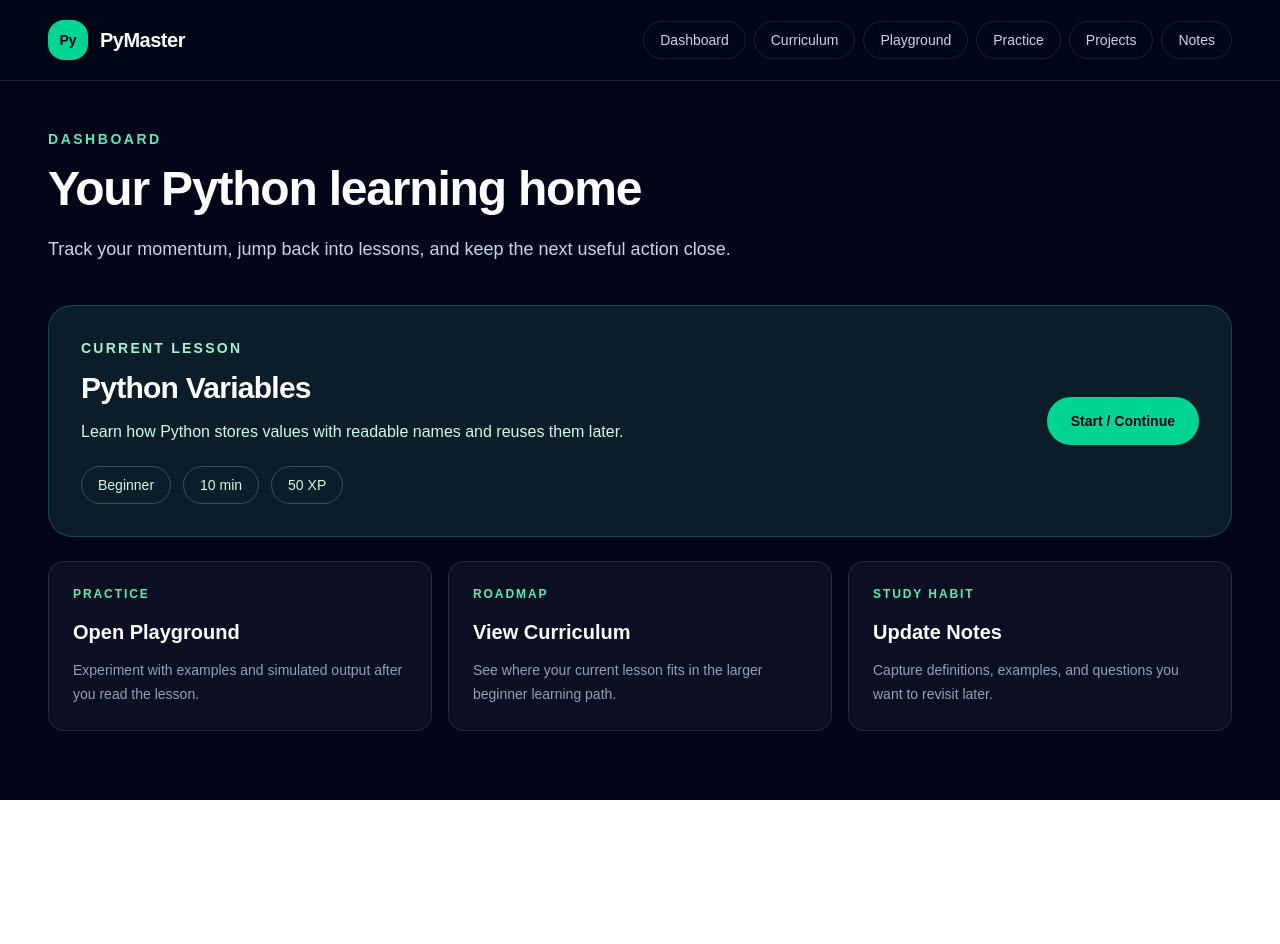
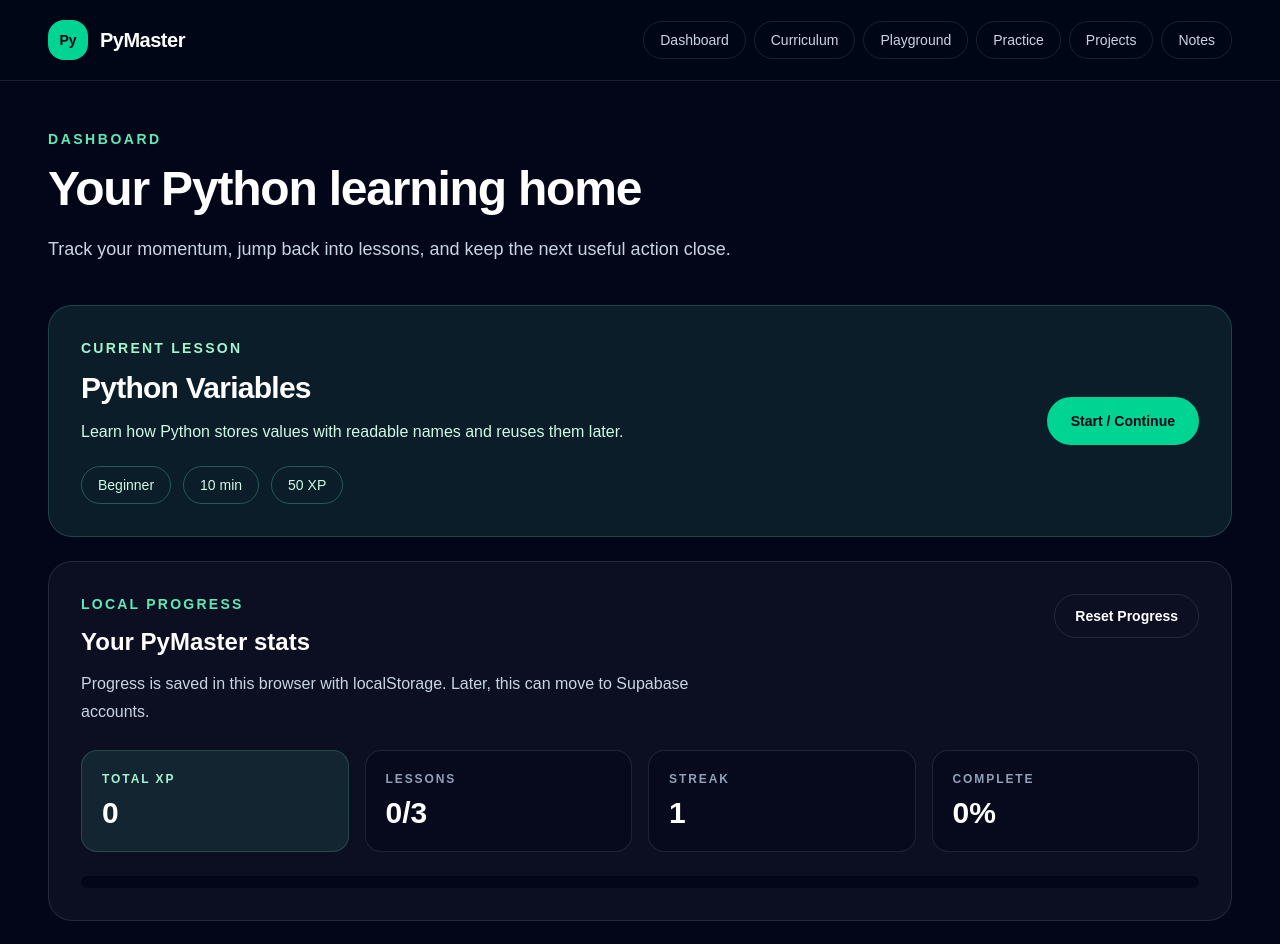
Before and after one commit to mhungry365/pymaster, a Next.js app: page /dashboard in a window 1280 px wide. Shown: the top 944 px of the page. Before the commit the page ends 800 px from the top, so only its background shows below. Built offline with nearby package versions, Linux system fonts and the light colour scheme.

Commit message:
Add local progress tracking engine

```diff
--- a/src/app/dashboard/page.tsx
+++ b/src/app/dashboard/page.tsx
@@ -1,9 +1,11 @@
 import Link from "next/link";
+import { ProgressDashboardCard } from "@/components/dashboard/progress-dashboard-card";
 import { ContentCard } from "@/components/content-card";
 import { PageShell } from "@/components/page-shell";
-import { getLessonBySlug } from "@/data/lessons";
+import { getAllLessons, getLessonBySlug } from "@/data/lessons";
 
 const currentLesson = getLessonBySlug("python-variables");
+const totalLessons = getAllLessons().length;
 
 const quickActions = [
   {
@@ -71,6 +73,8 @@
         </section>
       ) : null}
 
+      <ProgressDashboardCard totalLessons={totalLessons} />
+
       <div className="mt-6 grid gap-4 md:grid-cols-3">
         {quickActions.map((action) => (
           <Link key={action.title} href={action.href}>
--- /dev/null
+++ b/src/components/dashboard/progress-dashboard-card.tsx
@@ -0,0 +1,86 @@
+"use client";
+
+import { useProgress } from "@/hooks/use-progress";
+
+type ProgressDashboardCardProps = {
+  totalLessons: number;
+};
+
+export function ProgressDashboardCard({
+  totalLessons,
+}: ProgressDashboardCardProps) {
+  const { progress, resetProgress } = useProgress();
+  const completedLessonsCount = progress.completedLessonSlugs.length;
+  const progressPercent =
+    totalLessons > 0
+      ? Math.round((completedLessonsCount / totalLessons) * 100)
+      : 0;
+
+  return (
+    <section className="mt-6 rounded-3xl border border-white/10 bg-white/[0.04] p-6 sm:p-8">
+      <div className="flex flex-col gap-5 sm:flex-row sm:items-start sm:justify-between">
+        <div>
+          <p className="text-sm font-semibold uppercase tracking-[0.16em] text-emerald-300">
+            Local progress
+          </p>
+          <h2 className="mt-3 text-2xl font-semibold text-white">
+            Your PyMaster stats
+          </h2>
+          <p className="mt-3 max-w-2xl leading-7 text-slate-300">
+            Progress is saved in this browser with localStorage. Later, this can
+            move to Supabase accounts.
+          </p>
+        </div>
+        <button
+          type="button"
+          onClick={resetProgress}
+          className="inline-flex h-11 items-center justify-center rounded-full border border-white/10 px-5 text-sm font-semibold text-white transition hover:border-amber-300/50 hover:bg-amber-300/10"
+        >
+          Reset Progress
+        </button>
+      </div>
+
+      <div className="mt-6 grid gap-4 md:grid-cols-4">
+        <div className="rounded-2xl border border-emerald-300/20 bg-emerald-300/10 p-5">
+          <p className="text-xs font-semibold uppercase tracking-[0.16em] text-emerald-200">
+            Total XP
+          </p>
+          <p className="mt-2 text-3xl font-bold text-white">
+            {progress.totalXP}
+          </p>
+        </div>
+        <div className="rounded-2xl border border-white/10 bg-slate-950/50 p-5">
+          <p className="text-xs font-semibold uppercase tracking-[0.16em] text-slate-400">
+            Lessons
+          </p>
+          <p className="mt-2 text-3xl font-bold text-white">
+            {completedLessonsCount}/{totalLessons}
+          </p>
+        </div>
+        <div className="rounded-2xl border border-white/10 bg-slate-950/50 p-5">
+          <p className="text-xs font-semibold uppercase tracking-[0.16em] text-slate-400">
+            Streak
+          </p>
+          <p className="mt-2 text-3xl font-bold text-white">
+            {progress.currentStreak}
+          </p>
+        </div>
+        <div className="rounded-2xl border border-white/10 bg-slate-950/50 p-5">
+          <p className="text-xs font-semibold uppercase tracking-[0.16em] text-slate-400">
+            Complete
+          </p>
+          <p className="mt-2 text-3xl font-bold text-white">
+            {progressPercent}%
+          </p>
+        </div>
+      </div>
+
+      <div className="mt-6 h-3 overflow-hidden rounded-full bg-slate-950">
+        <div
+          className="h-full rounded-full bg-emerald-400 transition-all"
+          style={{ width: `${progressPercent}%` }}
+        />
+      </div>
+    </section>
+  );
+}
--- a/src/components/lesson/lesson-complete-button.tsx
+++ b/src/components/lesson/lesson-complete-button.tsx
@@ -1,15 +1,18 @@
 "use client";
 
-import { useState } from "react";
+import { useProgress } from "@/hooks/use-progress";
 
 type LessonCompleteButtonProps = {
+  lessonSlug: string;
   xpReward: number;
 };
 
 export function LessonCompleteButton({
+  lessonSlug,
   xpReward,
 }: LessonCompleteButtonProps) {
-  const [isComplete, setIsComplete] = useState(false);
+  const { completeLesson, progress } = useProgress();
+  const isComplete = progress.completedLessonSlugs.includes(lessonSlug);
 
   return (
     <div className="rounded-3xl border border-emerald-300/20 bg-emerald-300/10 p-6 text-center">
@@ -18,16 +21,16 @@
       </h2>
       <p className="mx-auto mt-3 max-w-2xl leading-7 text-emerald-100">
         {isComplete
-          ? `Great work. You earned ${xpReward} XP for finishing this lesson.`
+          ? `Great work. This lesson is saved in your local progress.`
           : "Mark the lesson complete when you have tried the quiz, filled the blank, and written your practice variables."}
       </p>
       <button
         type="button"
-        onClick={() => setIsComplete(true)}
+        onClick={() => completeLesson(lessonSlug, xpReward)}
         className="mt-6 inline-flex h-12 items-center justify-center rounded-full bg-emerald-400 px-6 text-sm font-semibold text-slate-950 transition hover:bg-emerald-300 disabled:cursor-not-allowed disabled:opacity-70"
         disabled={isComplete}
       >
-        {isComplete ? "Completed" : "Complete Lesson"}
+        {isComplete ? "Completed" : `Complete Lesson +${xpReward} XP`}
       </button>
     </div>
   );
--- a/src/components/lesson/lesson-page.tsx
+++ b/src/components/lesson/lesson-page.tsx
@@ -145,7 +145,7 @@
             </ul>
           </section>
 
-          <LessonCompleteButton xpReward={lesson.xp} />
+          <LessonCompleteButton lessonSlug={lesson.slug} xpReward={lesson.xp} />
 
           <section className="rounded-3xl border border-white/10 bg-white/[0.04] p-6 sm:p-8">
             <p className="text-sm font-semibold uppercase tracking-[0.16em] text-slate-400">
--- /dev/null
+++ b/src/hooks/use-progress.ts
@@ -0,0 +1,58 @@
+"use client";
+
+import { useEffect, useMemo, useState } from "react";
+import {
+  PROGRESS_UPDATED_EVENT,
+  completeLesson,
+  completePracticeQuestion,
+  completeProject,
+  getProgress,
+  getTotalXP,
+  isLessonCompleted,
+  resetProgress,
+  updateStreak,
+  type ProgressState,
+} from "@/lib/progress";
+
+export function useProgress() {
+  const [progress, setProgress] = useState<ProgressState>(getProgress);
+
+  function refreshProgress() {
+    setProgress(getProgress());
+  }
+
+  useEffect(() => {
+    window.addEventListener(PROGRESS_UPDATED_EVENT, refreshProgress);
+    window.addEventListener("storage", refreshProgress);
+    updateStreak();
+
+    return () => {
+      window.removeEventListener(PROGRESS_UPDATED_EVENT, refreshProgress);
+      window.removeEventListener("storage", refreshProgress);
+    };
+  }, []);
+
+  return useMemo(
+    () => ({
+      progress,
+      completeLesson: (slug: string, xp: number) => {
+        setProgress(completeLesson(slug, xp));
+      },
+      isLessonCompleted,
+      getTotalXP,
+      updateStreak: () => {
+        setProgress(updateStreak());
+      },
+      resetProgress: () => {
+        setProgress(resetProgress());
+      },
+      completePracticeQuestion: (id: string, xp: number) => {
+        setProgress(completePracticeQuestion(id, xp));
+      },
+      completeProject: (id: string, xp: number) => {
+        setProgress(completeProject(id, xp));
+      },
+    }),
+    [progress],
+  );
+}
--- /dev/null
+++ b/src/lib/progress.ts
@@ -0,0 +1,152 @@
+const PROGRESS_STORAGE_KEY = "pymaster-progress";
+const PROGRESS_UPDATED_EVENT = "pymaster-progress-updated";
+
+export type ProgressState = {
+  completedLessonSlugs: string[];
+  totalXP: number;
+  currentStreak: number;
+  lastActiveDate: string | null;
+  completedPracticeQuestionIds: string[];
+  completedProjectIds: string[];
+};
+
+const defaultProgress: ProgressState = {
+  completedLessonSlugs: [],
+  totalXP: 0,
+  currentStreak: 0,
+  lastActiveDate: null,
+  completedPracticeQuestionIds: [],
+  completedProjectIds: [],
+};
+
+function canUseStorage() {
+  return typeof window !== "undefined" && Boolean(window.localStorage);
+}
+
+function getTodayKey() {
+  return new Date().toISOString().slice(0, 10);
+}
+
+function getDateDifferenceInDays(fromDate: string, toDate: string) {
+  const from = new Date(`${fromDate}T00:00:00`);
+  const to = new Date(`${toDate}T00:00:00`);
+  return Math.round((to.getTime() - from.getTime()) / 86_400_000);
+}
+
+function emitProgressUpdated() {
+  if (typeof window !== "undefined") {
+    window.dispatchEvent(new Event(PROGRESS_UPDATED_EVENT));
+  }
+}
+
+function saveProgress(progress: ProgressState) {
+  if (!canUseStorage()) {
+    return progress;
+  }
+
+  window.localStorage.setItem(PROGRESS_STORAGE_KEY, JSON.stringify(progress));
+  emitProgressUpdated();
+  return progress;
+}
+
+export function getProgress(): ProgressState {
+  if (!canUseStorage()) {
+    return defaultProgress;
+  }
+
+  const storedProgress = window.localStorage.getItem(PROGRESS_STORAGE_KEY);
+
+  if (!storedProgress) {
+    return defaultProgress;
+  }
+
+  try {
+    return {
+      ...defaultProgress,
+      ...JSON.parse(storedProgress),
+    };
+  } catch {
+    return defaultProgress;
+  }
+}
+
+export function updateStreak() {
+  const progress = getProgress();
+  const today = getTodayKey();
+
+  if (progress.lastActiveDate === today) {
+    return progress;
+  }
+
+  const dayDifference = progress.lastActiveDate
+    ? getDateDifferenceInDays(progress.lastActiveDate, today)
+    : null;
+
+  const currentStreak =
+    dayDifference === 1 ? progress.currentStreak + 1 : 1;
+
+  return saveProgress({
+    ...progress,
+    currentStreak,
+    lastActiveDate: today,
+  });
+}
+
+export function completeLesson(slug: string, xp: number) {
+  const progress = updateStreak();
+
+  if (progress.completedLessonSlugs.includes(slug)) {
+    return progress;
+  }
+
+  return saveProgress({
+    ...progress,
+    completedLessonSlugs: [...progress.completedLessonSlugs, slug],
+    totalXP: progress.totalXP + xp,
+  });
+}
+
+export function isLessonCompleted(slug: string) {
+  return getProgress().completedLessonSlugs.includes(slug);
+}
+
+export function getTotalXP() {
+  return getProgress().totalXP;
+}
+
+export function resetProgress() {
+  return saveProgress(defaultProgress);
+}
+
+export function completePracticeQuestion(id: string, xp: number) {
+  const progress = updateStreak();
+
+  if (progress.completedPracticeQuestionIds.includes(id)) {
+    return progress;
+  }
+
+  return saveProgress({
+    ...progress,
+    completedPracticeQuestionIds: [
+      ...progress.completedPracticeQuestionIds,
+      id,
+    ],
+    totalXP: progress.totalXP + xp,
+  });
+}
+
+export function completeProject(id: string, xp: number) {
+  const progress = updateStreak();
+
+  if (progress.completedProjectIds.includes(id)) {
+    return progress;
+  }
+
+  return saveProgress({
+    ...progress,
+    completedProjectIds: [...progress.completedProjectIds, id],
+    totalXP: progress.totalXP + xp,
+  });
+}
+
+export { PROGRESS_UPDATED_EVENT };
```
